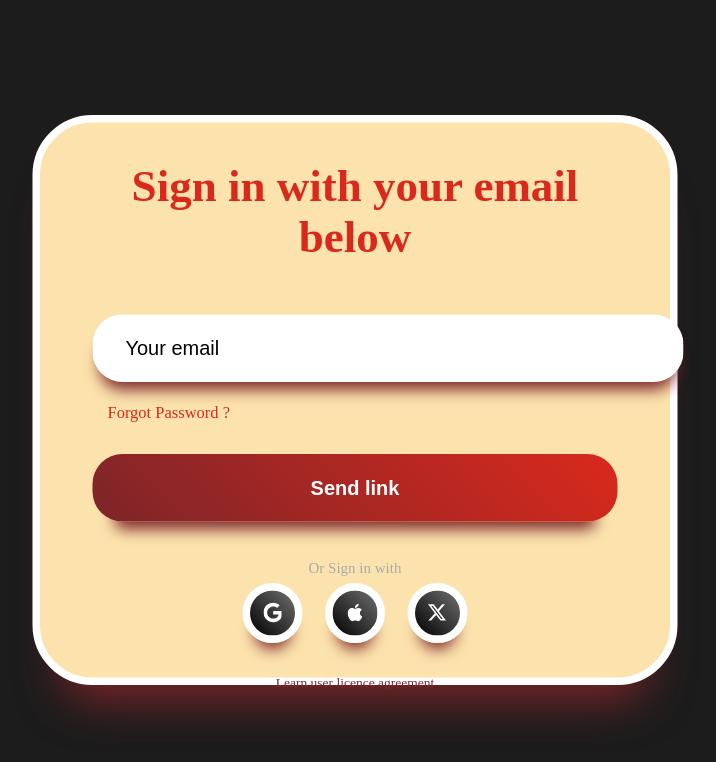
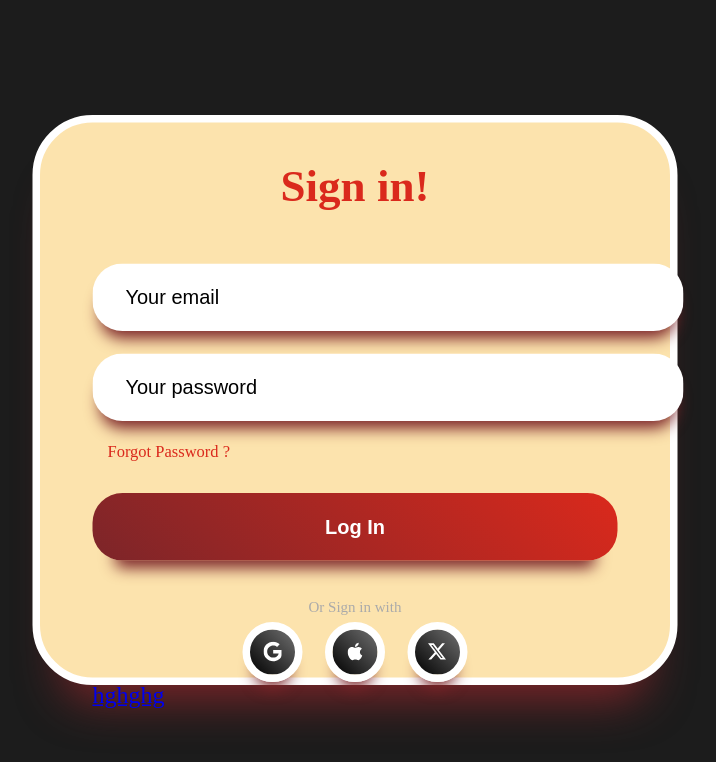
Before and after one commit to RyanMcGatha/sullys-franchise-management-system, a React (Vite) app in the folder frontend/: page / in a window 1280 px wide. Shown: the top 762 px of the page, without its empty margins (285-1001 px from the left). Built offline with nearby package versions, Linux system fonts and the light colour scheme; no server answers.

Commit message:
fixed all logic erros for auth access control

```diff
--- a/frontend/index.css
+++ b/frontend/index.css
@@ -1,4 +1,5 @@
 :root body {
   padding: 0;
   margin: 0;
+  overflow-x: hidden;
 }
--- a/frontend/src/App.jsx
+++ b/frontend/src/App.jsx
@@ -1,7 +1,12 @@
+import { AuthProvider } from "./AuthContext";
 import Routes from "./routes/Routes";
 
 function App() {
-  return <Routes />;
+  return (
+    <AuthProvider>
+      <Routes />
+    </AuthProvider>
+  );
 }
 
 export default App;
--- /dev/null
+++ b/frontend/src/AuthContext.jsx
@@ -0,0 +1,44 @@
+import PropTypes from "prop-types";
+import { supabase } from "./config/supabaseConfig";
+
+import { createContext, useContext, useState, useEffect } from "react";
+
+const AuthContext = createContext();
+
+export function AuthProvider({ children }) {
+  // const [isAuth, setIsAuth] = useState(false);
+  const [session, setSession] = useState(null);
+
+  useEffect(() => {
+    supabase.auth.getSession().then(({ data: { session } }) => {
+      setSession(session);
+    });
+
+    supabase.auth.onAuthStateChange((_event, session) => {
+      setSession(session);
+    });
+  }, []);
+
+  // useEffect(() => {
+  //   if (localStorage.getItem("access_token")) {
+  //     setIsAuth(true);
+  //   }
+  // }, []);
+
+  return (
+    <AuthContext.Provider value={{ session, setSession }}>
+      {children}
+    </AuthContext.Provider>
+  );
+}
+
+export function useAuth() {
+  return useContext(AuthContext);
+}
+
+AuthProvider.propTypes = {
+  children: PropTypes.oneOfType([
+    PropTypes.arrayOf(PropTypes.node),
+    PropTypes.node,
+  ]).isRequired,
+};
--- a/frontend/src/components/Nav.jsx
+++ b/frontend/src/components/Nav.jsx
@@ -5,7 +5,9 @@ import "./components.css";
 const Nav = ({ session }) => {
   return (
     <nav>
-      <ShowAccountBtn session={session} />
+      <div className="showAccountBtn">
+        <ShowAccountBtn session={session} />
+      </div>
     </nav>
   );
 };
--- a/frontend/src/components/components.css
+++ b/frontend/src/components/components.css
@@ -1,10 +1,14 @@
 nav {
-  background: #1c1c1c;
   display: flex;
-  height: 5vh;
-  width: 100vw;
-  padding-left: 1vw;
-  padding-right: 1vw;
-  padding-top: 1vh;
-  padding-bottom: 1vh;
+  flex-direction: column;
+
+  height: 100vh;
+  width: 20vw;
+  background-color: #1d1e23;
 }
+
+.accountBtn {
+  width: 5vw;
+  background: #7c2529;
+  margin-left: 7.5vw;
+}
--- a/frontend/src/pages/ProtectedLayout.jsx
+++ b/frontend/src/pages/ProtectedLayout.jsx
@@ -1,8 +1,14 @@
+import { Navigate, Outlet } from "react-router-dom";
+import { useAuth } from "../AuthContext";
+
 const ProtectedLayout = () => {
+  const { session } = useAuth();
+  if (!session) {
+    return <Navigate to="/" />;
+  }
   return (
     <div>
-      <h1>Protected Layout</h1>
-      <p>This is a protected layout.</p>
+      <Outlet />
     </div>
   );
 };
--- a/frontend/src/routes/Routes.jsx
+++ b/frontend/src/routes/Routes.jsx
@@ -1,36 +1,51 @@
 import "../../index.css";
-import { useState, useEffect } from "react";
+import React from "react";
 import { supabase } from "../config/supabaseConfig";
 import Auth from "./unprotectedRoutes/Auth";
 
 import Dashboard from "./protectedRoutes/Dashboard";
+import Locations from "./protectedRoutes/Locations";
+import { createBrowserRouter, RouterProvider } from "react-router-dom";
+import { useAuth } from "../AuthContext";
+import Layout from "../pages/Layout";
+import ProtetcedLayout from "../pages/ProtectedLayout";
+import ErrorPage from "../pages/ErrorPage";
 
-function Routes() {
-  const [session, setSession] = useState(null);
+const Routes = () => {
+  const { isAuth } = useAuth();
 
-  useEffect(() => {
-    supabase.auth.getSession().then(({ data: { session } }) => {
-      setSession(session);
-    });
+  const publicRoutes = [
+    {
+      element: <Layout />,
+      errorElement: <ErrorPage />,
+      children: [
+        {
+          path: "/",
+          element: <Auth />,
+        },
+      ],
+    },
+  ];
 
-    supabase.auth.onAuthStateChange((_event, session) => {
-      setSession(session);
-    });
-  }, []);
+  const protectedRoutes = [
+    {
+      element: <ProtetcedLayout />,
+      errorElement: <ErrorPage />,
+      children: [
+        {
+          path: "/dashboard",
+          element: <Dashboard />,
+        },
+      ],
+    },
+  ];
 
-  return (
-    <div>
-      {!session ? (
-        <>
-          <Auth />
-        </>
-      ) : (
-        <>
-          <Dashboard key={session.user.id} session={session} />
-        </>
-      )}
-    </div>
-  );
-}
+  const router = createBrowserRouter([
+    ...publicRoutes,
+    ...(isAuth ? protectedRoutes : []),
+    ...protectedRoutes,
+  ]);
+  return <RouterProvider router={router} />;
+};
 
 export default Routes;
--- a/frontend/src/routes/protectedRoutes/Dashboard.jsx
+++ b/frontend/src/routes/protectedRoutes/Dashboard.jsx
@@ -1,15 +1,19 @@
 import React, { useState } from "react";
 import ShowAccountBtn from "../../components/ShowAccountBtn";
 import Nav from "../../components/Nav";
+import { useAuth } from "../../AuthContext";
+import { supabase } from "../../config/supabaseConfig";
 
 import "./dashboard.css";
 
 const Dashboard = ({ session }) => {
   return (
     <>
-      <Nav session={session} />
       <div className="main-dashboard">
-        <h1>Dashboard</h1>
+        <Nav session={session} />
+        <div className="body">
+          <h1>Dashboard</h1>
+        </div>
       </div>
     </>
   );
--- /dev/null
+++ b/frontend/src/routes/protectedRoutes/Locations.jsx
@@ -0,0 +1,11 @@
+import React from "react";
+
+const Locations = ({ session }) => {
+  return (
+    <div>
+      <h1>Locations</h1>
+    </div>
+  );
+};
+
+export default Locations;
--- a/frontend/src/routes/protectedRoutes/dashboard.css
+++ b/frontend/src/routes/protectedRoutes/dashboard.css
@@ -1,11 +1,17 @@
 .main-dashboard {
   display: flex;
-  flex-direction: column;
-  align-items: center;
-  height: 95vh;
+
+  height: 100vh;
   width: 100vw;
-  background: #1c1c1c;
+  background: #222;
   color: white;
+}
+
+.body {
+  display: flex;
+  width: 80vw;
+  height: 100vh;
+  justify-content: center;
 }
 
 .formBody {
@@ -19,7 +25,7 @@
 
 .accountBtn {
   height: 5vh;
-  width: 10vw;
+
   background: #7c2529;
 }
 
--- a/frontend/src/routes/unprotectedRoutes/Auth.jsx
+++ b/frontend/src/routes/unprotectedRoutes/Auth.jsx
@@ -1,29 +1,38 @@
 import "./routeStyles.css";
+import { Link, Navigate } from "react-router-dom";
+import { useAuth } from "../../AuthContext";
 
 import { useState } from "react";
 import { supabase } from "../../config/supabaseConfig";
+
 export default function Auth() {
+  const { session } = useAuth();
+
   const [loading, setLoading] = useState(false);
   const [email, setEmail] = useState("");
+  const [password, setPassword] = useState("");
 
   const handleLogin = async (event) => {
     event.preventDefault();
 
     setLoading(true);
-    const { error } = await supabase.auth.signInWithOtp({ email });
+    const { error } = await supabase.auth.signInWithPassword({
+      email,
+      password,
+    });
 
     if (error) {
       alert(error.error_description || error.message);
     } else {
-      alert("Check your email for the login link!");
+      <Navigate to={"/dashboard"} />;
     }
     setLoading(false);
   };
 
-  return (
+  return !session ? (
     <div className="main">
       <div className="formContainer">
-        <div className="subHeading">Sign in with your email below</div>
+        <div className="subHeading">Sign in!</div>
         <form className="form" onSubmit={handleLogin}>
           <input
             className="input"
@@ -33,54 +42,65 @@ export default function Auth() {
             required={true}
             onChange={(e) => setEmail(e.target.value)}
           />
-          <span class="forgot-password">
+          <input
+            className="input"
+            type="password"
+            placeholder="Your password"
+            value={password}
+            required={true}
+            onChange={(e) => setPassword(e.target.value)}
+          />
+          <span className="forgot-password">
             <a href="#">Forgot Password ?</a>
           </span>
           <div>
             <button className={"signinButton"} disabled={loading}>
-              {loading ? <span>Loading</span> : <span>Send link</span>}
+              {loading ? <span>Loading</span> : <span>Log In</span>}
             </button>
           </div>
         </form>
-        <div class="social-account-container">
-          <span class="title">Or Sign in with</span>
-          <div class="social-accounts">
-            <button class="social-button google">
+        <div className="social-account-container">
+          <span className="title">Or Sign in with</span>
+          <div className="social-accounts">
+            <button className="social-button google">
               <svg
                 viewBox="0 0 488 512"
                 height="1em"
                 xmlns="http://www.w3.org/2000/svg"
-                class="svg"
+                className="svg"
               >
                 <path d="M488 261.8C488 403.3 391.1 504 248 504 110.8 504 0 393.2 0 256S110.8 8 248 8c66.8 0 123 24.5 166.3 64.9l-67.5 64.9C258.5 52.6 94.3 116.6 94.3 256c0 86.5 69.1 156.6 153.7 156.6 98.2 0 135-70.4 140.8-106.9H248v-85.3h236.1c2.3 12.7 3.9 24.9 3.9 41.4z"></path>
               </svg>
             </button>
-            <button class="social-button apple">
+            <button className="social-button apple">
               <svg
                 viewBox="0 0 384 512"
                 height="1em"
                 xmlns="http://www.w3.org/2000/svg"
-                class="svg"
+                className="svg"
               >
                 <path d="M318.7 268.7c-.2-36.7 16.4-64.4 50-84.8-18.8-26.9-47.2-41.7-84.7-44.6-35.5-2.8-74.3 20.7-88.5 20.7-15 0-49.4-19.7-76.4-19.7C63.3 141.2 4 184.8 4 273.5q0 39.3 14.4 81.2c12.8 36.7 59 126.7 107.2 125.2 25.2-.6 43-17.9 75.8-17.9 31.8 0 48.3 17.9 76.4 17.9 48.6-.7 90.4-82.5 102.6-119.3-65.2-30.7-61.7-90-61.7-91.9zm-56.6-164.2c27.3-32.4 24.8-61.9 24-72.5-24.1 1.4-52 16.4-67.9 34.9-17.5 19.8-27.8 44.3-25.6 71.9 26.1 2 49.9-11.4 69.5-34.3z"></path>
               </svg>
             </button>
-            <button class="social-button twitter">
+            <button className="social-button twitter">
               <svg
                 viewBox="0 0 512 512"
                 height="1em"
                 xmlns="http://www.w3.org/2000/svg"
-                class="svg"
+                className="svg"
               >
                 <path d="M389.2 48h70.6L305.6 224.2 487 464H345L233.7 318.6 106.5 464H35.8L200.7 275.5 26.8 48H172.4L272.9 180.9 389.2 48zM364.4 421.8h39.1L151.1 88h-42L364.4 421.8z"></path>
               </svg>
             </button>
           </div>
         </div>
-        <span class="agreement">
-          <a href="#">Learn user licence agreement</a>
-        </span>
+
+        <Link to="/dashboard" className="link">
+          hghghg
+        </Link>
       </div>
     </div>
+  ) : (
+    <Navigate to={"/dashboard"} />
   );
 }
```
Also changed, not shown: frontend/src/components/Account.jsx (+13 -14 lines).
